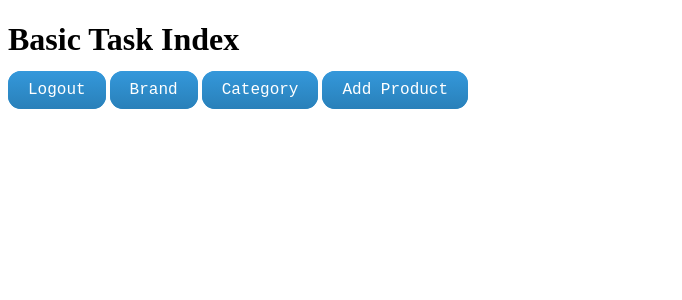
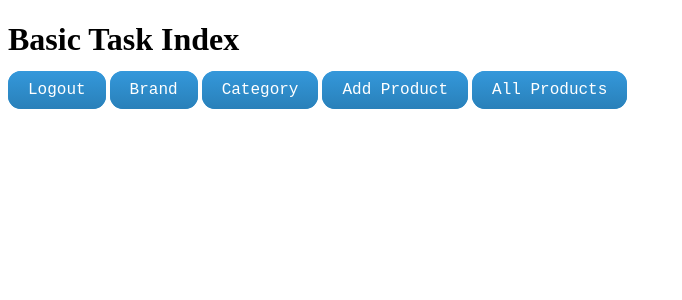
Before and after one commit to PaaK-A/shoppn_labs, a PHP site: page /index.php in a window 1280 px wide. Shown: the top 300 px of the page, without its empty margins (0-682 px from the left). Run offline with PHP 8.4, Linux system fonts and the light colour scheme; the visitor is signed in with stand-in values (Sample User, id 1).

Commit message:
ALL PRODUCTS LINK

```diff
--- a/index.php
+++ b/index.php
@@ -33,9 +33,13 @@ if(isset($_SESSION["loggedin"]) && $_SESSION["loggedin"] === true){
     echo '<a class="index" href="admin/category.php">Category</a>';
     echo " ";
     echo '<a class="index" href="view/addproduct_form.php">Add Product</a>';
+    echo " ";
+    echo '<a class="index" href="view/all_product.php">All Products</a>';
   }
   else{
     echo '<a class="index" href="view/addproduct_form.php">Add Product</a>';
+    echo " ";
+    echo '<a class="index" href="view/all_product.php">All Products</a>';
     echo " ";
     echo '<a class="index" href="login/logout.php">Logout</a>';
   }
```
